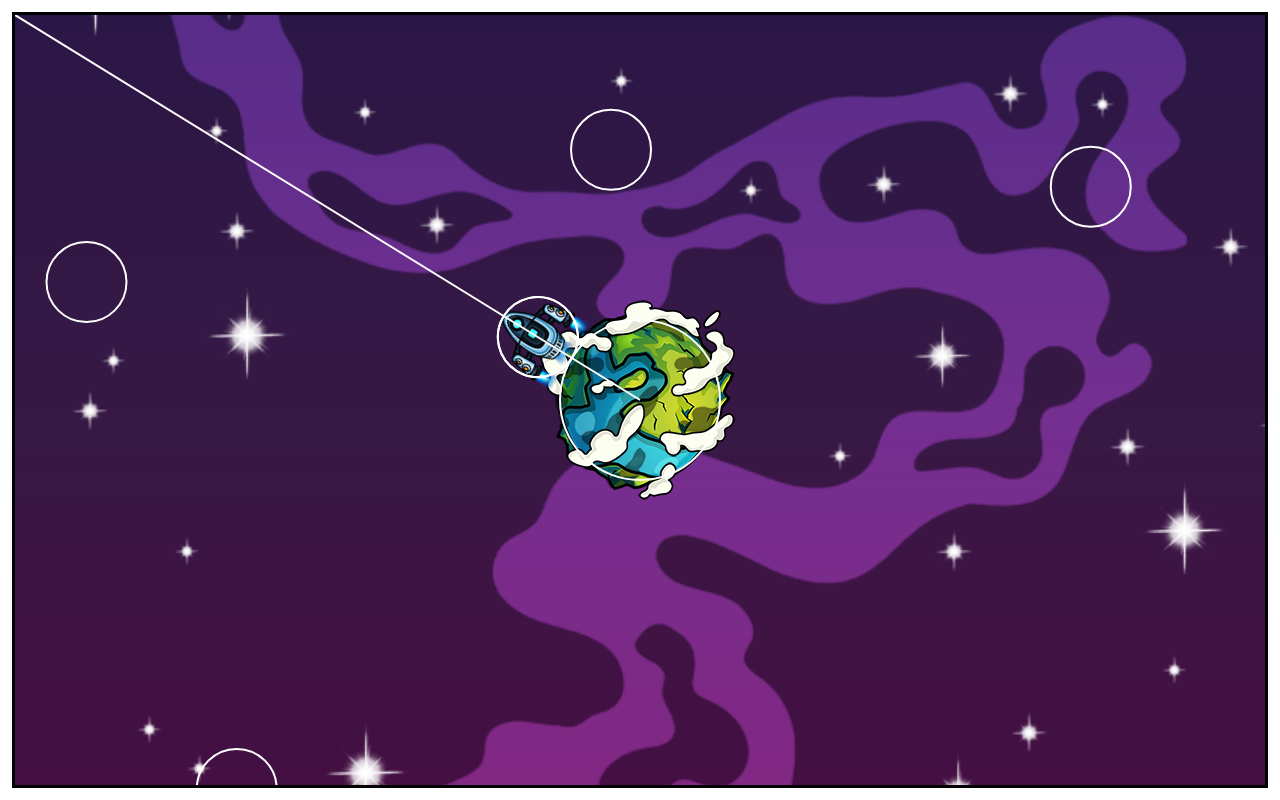
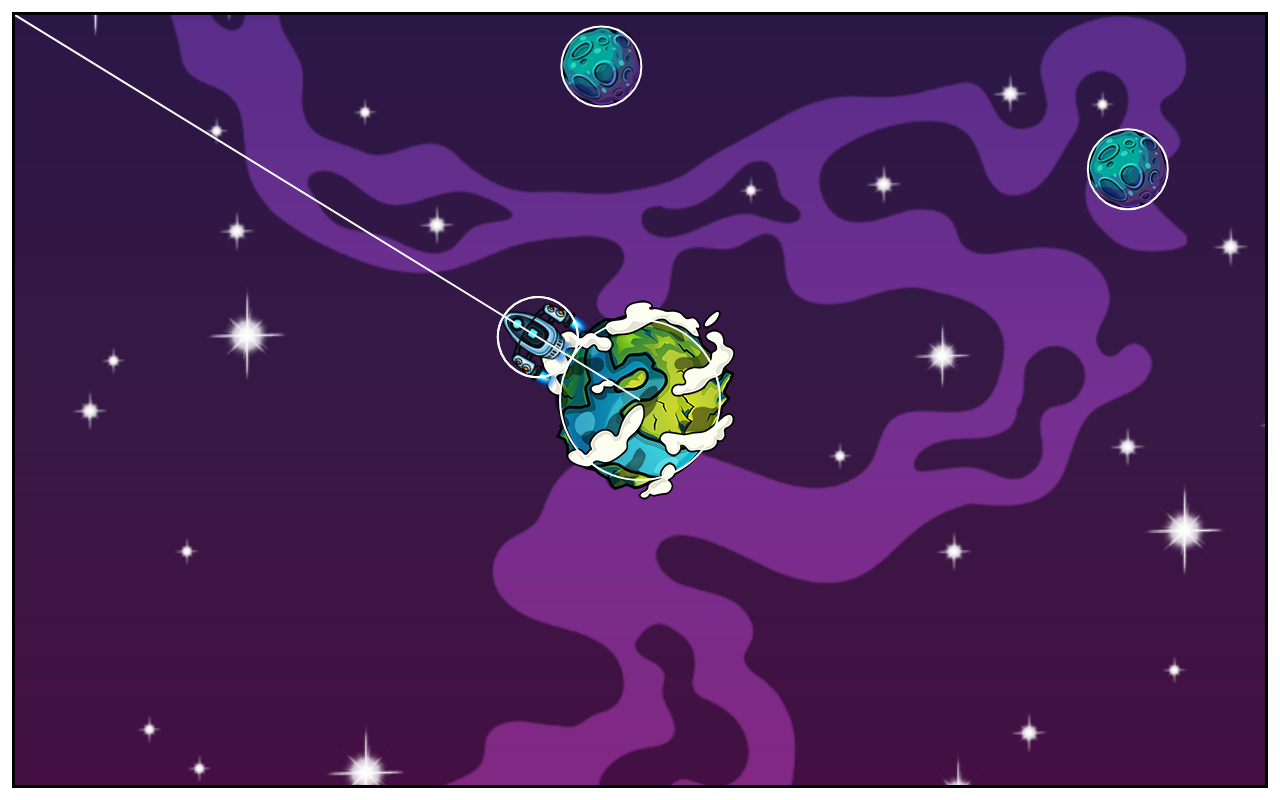
Before and after one commit to delilah07/Planet-Defense, a plain HTML site: page index.html in a window 1280 px wide. Drawn offline with Linux system fonts and the light colour scheme.

Commit message:
add asteroid class

```diff
--- a/index.html
+++ b/index.html
@@ -11,7 +11,8 @@
     <canvas id="canvas"></canvas>
     <div class="hidden">
       <img src="./images/planet.png" alt="planet" id="planet" />
-      <img src="./images/player.png" alt="planet" id="player" />
+      <img src="./images/player.png" alt="player" id="player" />
+      <img src="./images/asteroid.png" alt="asteroid" id="asteroid" />
     </div>
 
     <script src="script.js"></script>
--- a/script.js
+++ b/script.js
@@ -152,9 +152,22 @@ class Enemy {
   }
   draw(context) {
     if (!this.free) {
-      context.beginPath();
-      context.arc(this.x, this.y, this.radius, 0, Math.PI * 2);
-      context.stroke();
+      context.drawImage(
+        this.image,
+        0,
+        0,
+        this.width,
+        this.height,
+        this.x - this.radius,
+        this.y - this.radius,
+        this.width,
+        this.height
+      );
+      if (this.game.debug) {
+        context.beginPath();
+        context.arc(this.x, this.y, this.radius, 0, Math.PI * 2);
+        context.stroke();
+      }
     }
   }
   update() {
@@ -183,6 +196,13 @@ class Enemy {
   }
 }
 
+class Asteroid extends Enemy {
+  constructor(game) {
+    super(game);
+    this.image = document.querySelector('#asteroid');
+  }
+}
+
 class Game {
   constructor(canvas) {
     this.canvas = canvas;
@@ -204,7 +224,7 @@ class Game {
     this.numberOfEnemies = 20;
     this.createEnemyPool();
     this.enemyTimer = 0;
-    this.enemyInterval = 1000;
+    this.enemyInterval = 1700;
 
     window.addEventListener('mousemove', (e) => {
       this.mouse.x = e.offsetX;
@@ -273,7 +293,7 @@ class Game {
 
   createEnemyPool() {
     for (let index = 0; index < this.numberOfEnemies; index++) {
-      this.enemyPool.push(new Enemy(this));
+      this.enemyPool.push(new Asteroid(this));
     }
   }
 
```
